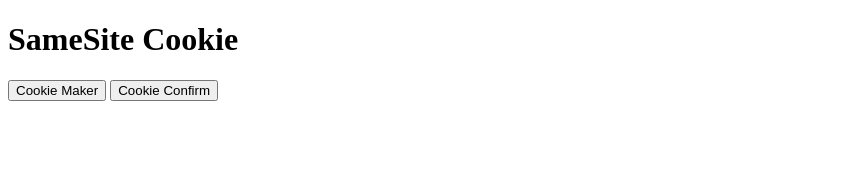
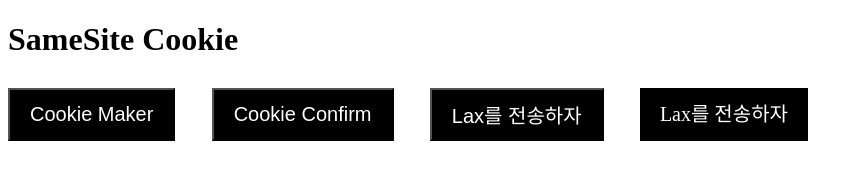
Before and after one commit to oinochoe/samesite_test, a website: page index.html in a window 1280 px wide. Shown: the whole page, without its empty margins (0-863 px from the left). Drawn offline with Linux system fonts and the light colour scheme.

Commit message:
lax 테스트 완료

```diff
--- a/index.html
+++ b/index.html
@@ -4,11 +4,49 @@
         <meta charset="UTF-8" />
         <meta name="viewport" content="width=device-width, initial-scale=1.0" />
         <title>SameSite Test</title>
+        <style>
+            h1 {
+                display: block;
+                margin-bottom: 30px;
+            }
+            div {
+                display: flex;
+                justify-content: space-between;
+                max-width: 800px;
+                width: 100%;
+            }
+            button,
+            a {
+                display: block;
+                background: black;
+                color: #fff;
+                font-size: 20px;
+                padding: 10px 20px;
+                box-sizing: border-box;
+                text-decoration: none;
+                cursor: pointer;
+            }
+            button:hover,
+            a:hover {
+                opacity: 0.8;
+            }
+        </style>
     </head>
     <body>
         <h1>SameSite Cookie</h1>
-        <button type="button" class="js-cookieMake">Cookie Maker</button>
-        <button type="button" class="js-cookkeConfirm">Cookie Confirm</button>
+        <div>
+            <button type="button" class="js-cookieMake">Cookie Maker</button>
+            <button type="button" class="js-cookkeConfirm">Cookie Confirm</button>
+
+            <!-- form태그로 요청 lax가 전송됨 -->
+            <form action="http://yeongmin.com:10004/confirm" method="GET">
+                <button>Lax를 전송하자</button>
+            </form>
+
+            <!-- a 태그로 요청 lax가 전송됨 -->
+            <a href="http://yeongmin.com:10004/confirm">Lax를 전송하자</a>
+        </div>
+
         <script>
             function request(uri) {
                 fetch(uri, {
```
Also changed, not shown: Readme.md.
